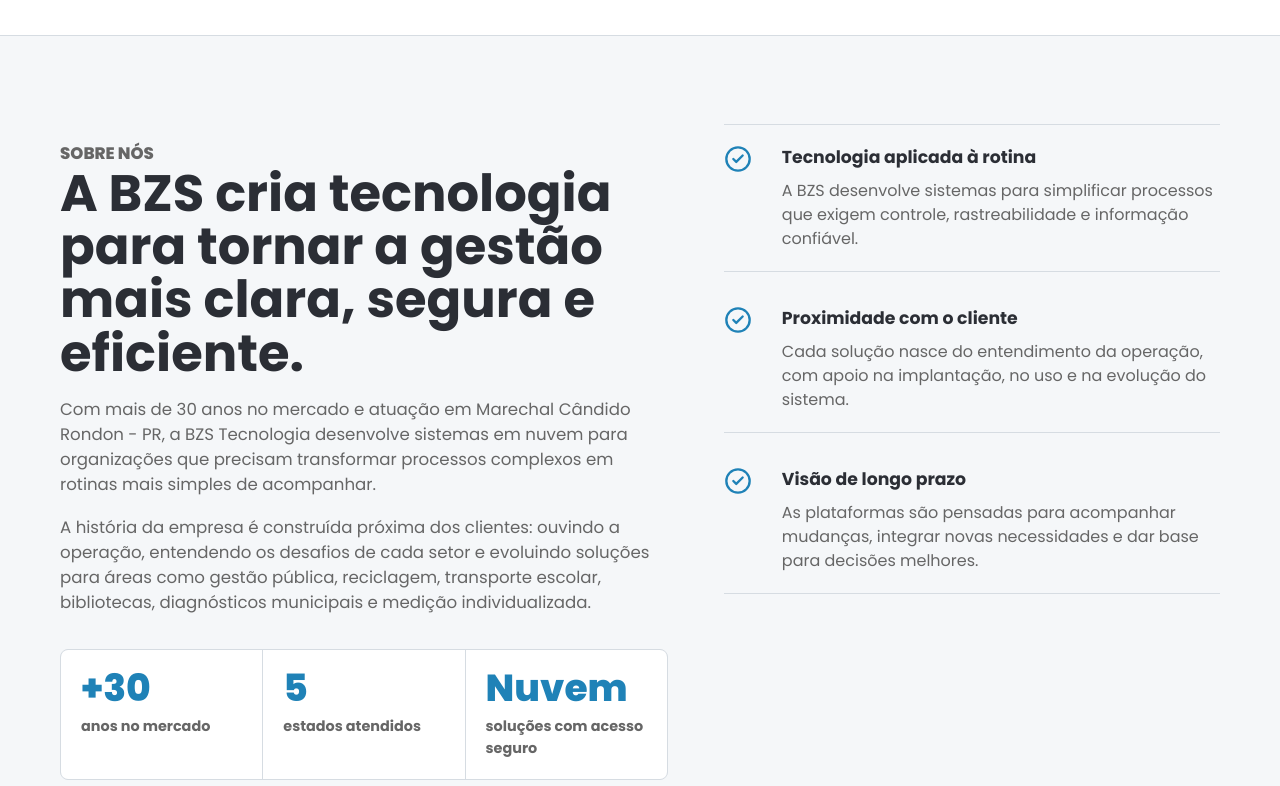
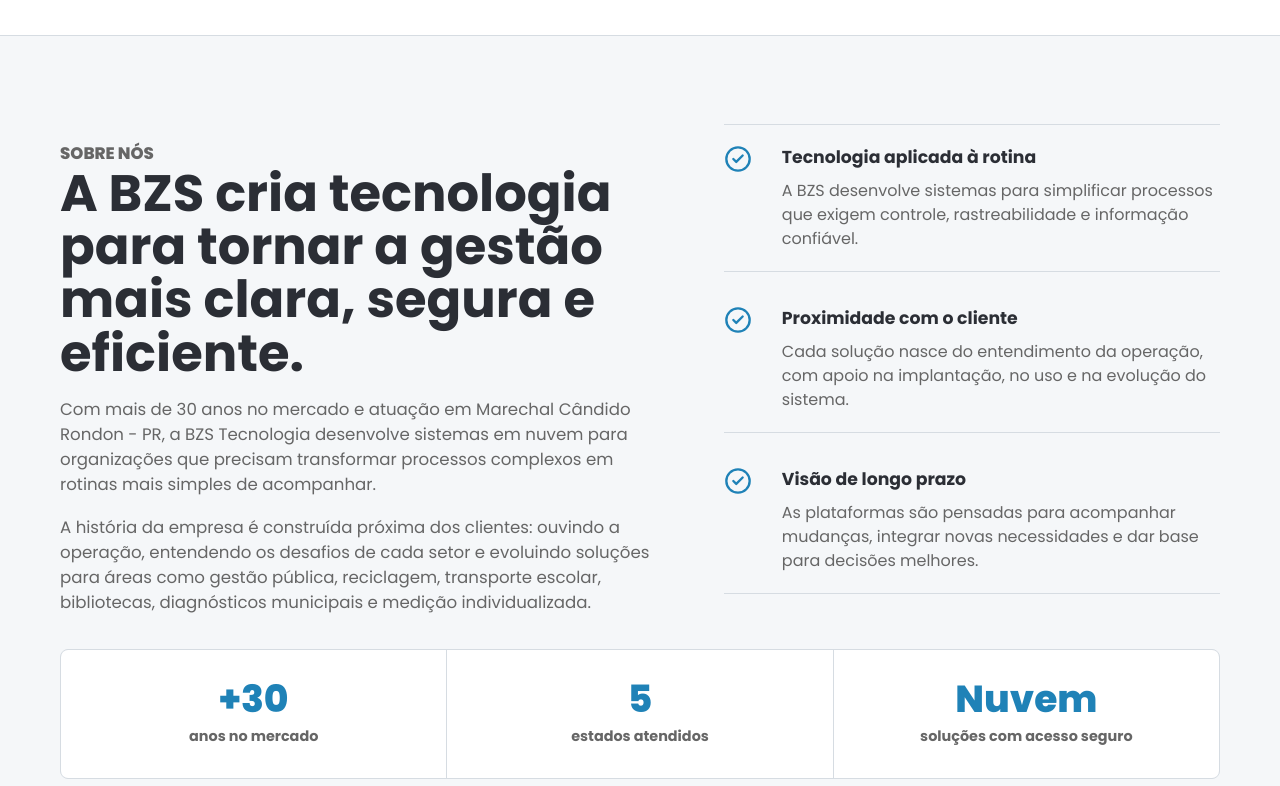
Before and after one commit to Bayer-07/siteBzsAtualizado, a React (Vite) app: page / in a window 1280 px wide. Shown: the part 1094-1880 px from the top of the page. Built offline with nearby package versions, Linux system fonts and the light colour scheme.

Commit message:
arrumei os números da seção sobre

```diff
--- a/src/App.jsx
+++ b/src/App.jsx
@@ -576,20 +576,6 @@
             bibliotecas, diagnósticos municipais e medição individualizada.
           </p>
 
-          <dl
-            className="about-stats"
-            aria-label="Números da BZS"
-            ref={statsRef}
-          >
-            {aboutStats.map((item) => (
-              <div key={item.id}>
-                <dt>
-                  <StatValue stat={item} shouldAnimate={shouldAnimateStats} />
-                </dt>
-                <dd>{item.label}</dd>
-              </div>
-            ))}
-          </dl>
         </div>
 
         <div className="about-points" aria-label="Pilares da BZS">
@@ -603,6 +589,21 @@
             </article>
           ))}
         </div>
+
+        <dl
+          className="about-stats"
+          aria-label="Números da BZS"
+          ref={statsRef}
+        >
+          {aboutStats.map((item) => (
+            <div key={item.id}>
+              <dt>
+                <StatValue stat={item} shouldAnimate={shouldAnimateStats} />
+              </dt>
+              <dd>{item.label}</dd>
+            </div>
+          ))}
+        </dl>
       </div>
     </section>
   );
--- a/src/styles.css
+++ b/src/styles.css
@@ -611,7 +611,8 @@
 .about-grid {
   display: grid;
   grid-template-columns: minmax(0, 0.98fr) minmax(340px, 0.8fr);
-  gap: 56px;
+  column-gap: 56px;
+  row-gap: 34px;
   align-items: start;
 }
 
@@ -620,7 +621,8 @@
 }
 
 .about-stats {
-  margin: 34px 0 0;
+  grid-column: 1 / -1;
+  margin: 0;
   display: grid;
   grid-template-columns: repeat(3, 1fr);
   gap: 1px;
@@ -633,6 +635,9 @@
 .about-stats div {
   min-height: 128px;
   padding: 20px;
+  display: grid;
+  place-content: center;
+  text-align: center;
   background: var(--surface);
 }
 
```
Also changed, not shown: 4 other files (tests, documents, lock files or other folders).
